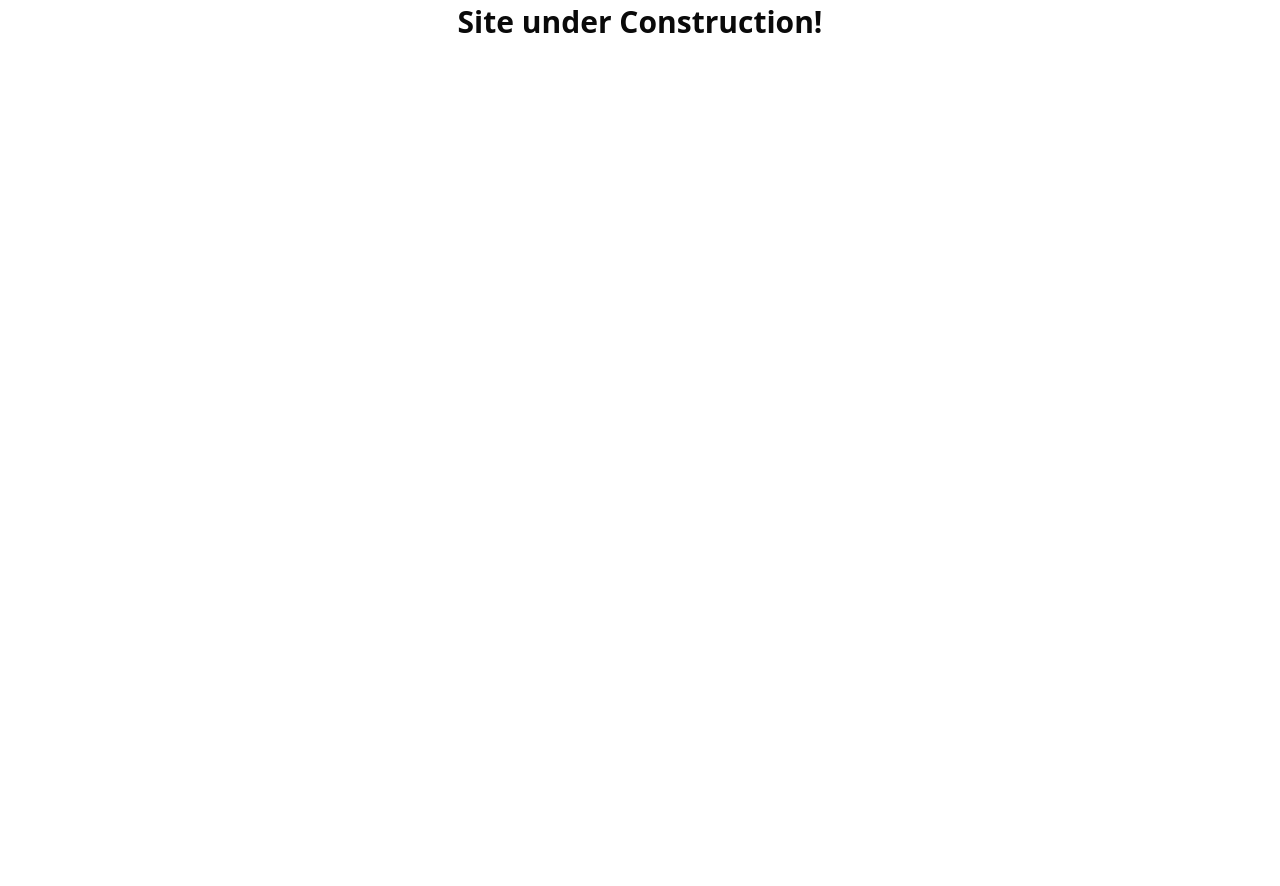
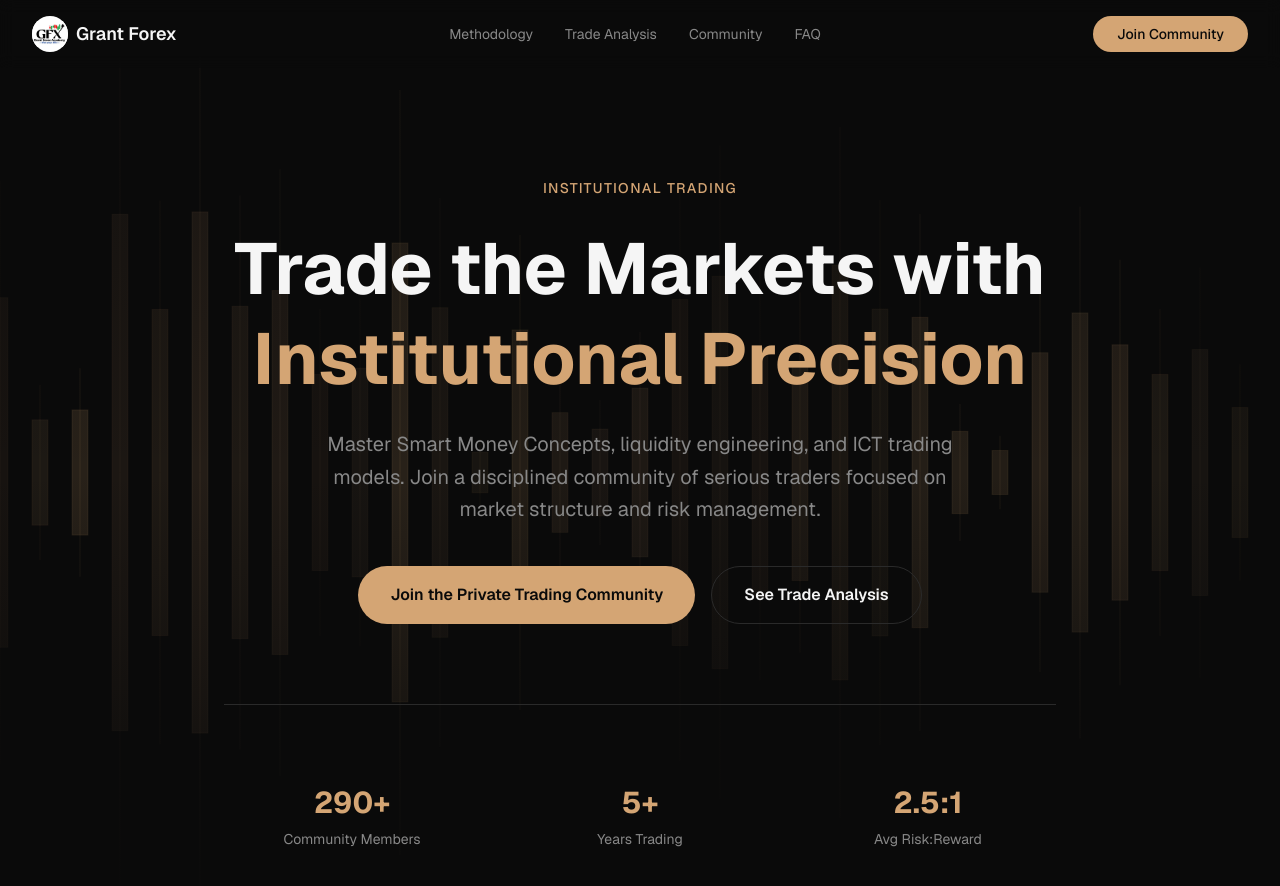
Before and after one commit to AdejohOS/grant-forex, a Next.js app: page / in a window 1280 px wide. Shown: the top 886 px of the page. Before the commit the page ends 800 px from the top, so only its background shows below. Built offline with nearby package versions, Linux system fonts and the light colour scheme.

Commit message:
hero section

```diff
--- a/src/app/globals.css
+++ b/src/app/globals.css
@@ -48,72 +48,116 @@
 }
 
 :root {
-  --radius: 0.625rem;
-  --background: oklch(1 0 0);
-  --foreground: oklch(0.145 0 0);
-  --card: oklch(1 0 0);
-  --card-foreground: oklch(0.145 0 0);
-  --popover: oklch(1 0 0);
-  --popover-foreground: oklch(0.145 0 0);
-  --primary: oklch(0.205 0 0);
-  --primary-foreground: oklch(0.985 0 0);
-  --secondary: oklch(0.97 0 0);
-  --secondary-foreground: oklch(0.205 0 0);
-  --muted: oklch(0.97 0 0);
-  --muted-foreground: oklch(0.556 0 0);
-  --accent: oklch(0.97 0 0);
-  --accent-foreground: oklch(0.205 0 0);
-  --destructive: oklch(0.577 0.245 27.325);
-  --border: oklch(0.922 0 0);
-  --input: oklch(0.922 0 0);
-  --ring: oklch(0.708 0 0);
-  --chart-1: oklch(0.646 0.222 41.116);
-  --chart-2: oklch(0.6 0.118 184.704);
-  --chart-3: oklch(0.398 0.07 227.392);
-  --chart-4: oklch(0.828 0.189 84.429);
-  --chart-5: oklch(0.769 0.188 70.08);
-  --sidebar: oklch(0.985 0 0);
-  --sidebar-foreground: oklch(0.145 0 0);
-  --sidebar-primary: oklch(0.205 0 0);
-  --sidebar-primary-foreground: oklch(0.985 0 0);
-  --sidebar-accent: oklch(0.97 0 0);
-  --sidebar-accent-foreground: oklch(0.205 0 0);
-  --sidebar-border: oklch(0.922 0 0);
-  --sidebar-ring: oklch(0.708 0 0);
+  /* Dark institutional trading theme */
+  --background: #0a0a0a;
+  --foreground: #f5f5f5;
+  --card: #141414;
+  --card-foreground: #f5f5f5;
+  --popover: #141414;
+  --popover-foreground: #f5f5f5;
+  --primary: #d4a574;
+  --primary-foreground: #0a0a0a;
+  --secondary: #1a2847;
+  --secondary-foreground: #f5f5f5;
+  --muted: #2a2a2a;
+  --muted-foreground: #888888;
+  --accent: #d4a574;
+  --accent-foreground: #0a0a0a;
+  --destructive: #ef4444;
+  --destructive-foreground: #f5f5f5;
+  --border: #2a2a2a;
+  --input: #1a1a1a;
+  --ring: #d4a574;
+  --chart-1: #d4a574;
+  --chart-2: #1a2847;
+  --chart-3: #3a5a7f;
+  --chart-4: #2a2a2a;
+  --chart-5: #888888;
+  --radius: 1rem;
+  --sidebar: #0a0a0a;
+  --sidebar-foreground: #f5f5f5;
+  --sidebar-primary: #d4a574;
+  --sidebar-primary-foreground: #0a0a0a;
+  --sidebar-accent: #1a2847;
+  --sidebar-accent-foreground: #f5f5f5;
+  --sidebar-border: #2a2a2a;
+  --sidebar-ring: #d4a574;
 }
 
 .dark {
-  --background: oklch(0.145 0 0);
-  --foreground: oklch(0.985 0 0);
-  --card: oklch(0.205 0 0);
-  --card-foreground: oklch(0.985 0 0);
-  --popover: oklch(0.205 0 0);
-  --popover-foreground: oklch(0.985 0 0);
-  --primary: oklch(0.922 0 0);
-  --primary-foreground: oklch(0.205 0 0);
-  --secondary: oklch(0.269 0 0);
-  --secondary-foreground: oklch(0.985 0 0);
-  --muted: oklch(0.269 0 0);
-  --muted-foreground: oklch(0.708 0 0);
-  --accent: oklch(0.269 0 0);
-  --accent-foreground: oklch(0.985 0 0);
-  --destructive: oklch(0.704 0.191 22.216);
-  --border: oklch(1 0 0 / 10%);
-  --input: oklch(1 0 0 / 15%);
-  --ring: oklch(0.556 0 0);
-  --chart-1: oklch(0.488 0.243 264.376);
-  --chart-2: oklch(0.696 0.17 162.48);
-  --chart-3: oklch(0.769 0.188 70.08);
-  --chart-4: oklch(0.627 0.265 303.9);
-  --chart-5: oklch(0.645 0.246 16.439);
-  --sidebar: oklch(0.205 0 0);
-  --sidebar-foreground: oklch(0.985 0 0);
-  --sidebar-primary: oklch(0.488 0.243 264.376);
-  --sidebar-primary-foreground: oklch(0.985 0 0);
-  --sidebar-accent: oklch(0.269 0 0);
-  --sidebar-accent-foreground: oklch(0.985 0 0);
-  --sidebar-border: oklch(1 0 0 / 10%);
-  --sidebar-ring: oklch(0.556 0 0);
+  --background: #0a0a0a;
+  --foreground: #f5f5f5;
+  --card: #141414;
+  --card-foreground: #f5f5f5;
+  --popover: #141414;
+  --popover-foreground: #f5f5f5;
+  --primary: #d4a574;
+  --primary-foreground: #0a0a0a;
+  --secondary: #1a2847;
+  --secondary-foreground: #f5f5f5;
+  --muted: #2a2a2a;
+  --muted-foreground: #888888;
+  --accent: #d4a574;
+  --accent-foreground: #0a0a0a;
+  --destructive: #ef4444;
+  --destructive-foreground: #f5f5f5;
+  --border: #2a2a2a;
+  --input: #1a1a1a;
+  --ring: #d4a574;
+  --chart-1: #d4a574;
+  --chart-2: #1a2847;
+  --chart-3: #3a5a7f;
+  --chart-4: #2a2a2a;
+  --chart-5: #888888;
+  --sidebar: #0a0a0a;
+  --sidebar-foreground: #f5f5f5;
+  --sidebar-primary: #d4a574;
+  --sidebar-primary-foreground: #0a0a0a;
+  --sidebar-accent: #1a2847;
+  --sidebar-accent-foreground: #f5f5f5;
+  --sidebar-border: #2a2a2a;
+  --sidebar-ring: #d4a574;
+}
+
+@theme inline {
+  --font-sans: "Geist", "Geist Fallback";
+  --font-mono: "Geist Mono", "Geist Mono Fallback";
+  --color-background: var(--background);
+  --color-foreground: var(--foreground);
+  --color-card: var(--card);
+  --color-card-foreground: var(--card-foreground);
+  --color-popover: var(--popover);
+  --color-popover-foreground: var(--popover-foreground);
+  --color-primary: var(--primary);
+  --color-primary-foreground: var(--primary-foreground);
+  --color-secondary: var(--secondary);
+  --color-secondary-foreground: var(--secondary-foreground);
+  --color-muted: var(--muted);
+  --color-muted-foreground: var(--muted-foreground);
+  --color-accent: var(--accent);
+  --color-accent-foreground: var(--accent-foreground);
+  --color-destructive: var(--destructive);
+  --color-destructive-foreground: var(--destructive-foreground);
+  --color-border: var(--border);
+  --color-input: var(--input);
+  --color-ring: var(--ring);
+  --color-chart-1: var(--chart-1);
+  --color-chart-2: var(--chart-2);
+  --color-chart-3: var(--chart-3);
+  --color-chart-4: var(--chart-4);
+  --color-chart-5: var(--chart-5);
+  --radius-sm: calc(var(--radius) - 4px);
+  --radius-md: calc(var(--radius) - 2px);
+  --radius-lg: var(--radius);
+  --radius-xl: calc(var(--radius) + 4px);
+  --color-sidebar: var(--sidebar);
+  --color-sidebar-foreground: var(--sidebar-foreground);
+  --color-sidebar-primary: var(--sidebar-primary);
+  --color-sidebar-primary-foreground: var(--sidebar-primary-foreground);
+  --color-sidebar-accent: var(--sidebar-accent);
+  --color-sidebar-accent-foreground: var(--sidebar-accent-foreground);
+  --color-sidebar-border: var(--sidebar-border);
+  --color-sidebar-ring: var(--sidebar-ring);
 }
 
 @layer base {
--- a/src/app/page.tsx
+++ b/src/app/page.tsx
@@ -1,9 +1,11 @@
+import Navbar from "@/components/navbar";
+import Hero from "@/components/sections/hero";
+
 export default function Home() {
   return (
-    <div className="w-screen h-full">
-      <p className="text-3xl flex justify-center items-center flex-col mt-1 font-bold">
-        Site under Construction!
-      </p>
+    <div className="bg-background">
+      <Navbar />
+      <Hero />
     </div>
   );
 }
--- /dev/null
+++ b/src/components/navbar.tsx
@@ -0,0 +1,87 @@
+"use client";
+
+import { useState, useEffect } from "react";
+import Link from "next/link";
+import Image from "next/image";
+
+export default function Navbar() {
+  const [isScrolled, setIsScrolled] = useState(false);
+
+  useEffect(() => {
+    const handleScroll = () => {
+      setIsScrolled(window.scrollY > 0);
+    };
+    window.addEventListener("scroll", handleScroll);
+    return () => window.removeEventListener("scroll", handleScroll);
+  }, []);
+
+  const scrollToSection = (id: string) => {
+    const element = document.getElementById(id);
+    element?.scrollIntoView({ behavior: "smooth" });
+  };
+
+  return (
+    <nav
+      className={`fixed top-0 w-full z-50 transition-all duration-300 ${
+        isScrolled
+          ? "bg-background/95 backdrop-blur border-b border-border"
+          : "bg-background/50 backdrop-blur"
+      }`}
+    >
+      <div className="max-w-7xl mx-auto px-4 sm:px-6 lg:px-8 py-4">
+        <div className="flex items-center justify-between">
+          {/* Logo */}
+          <Link href="/" className="flex items-center gap-2">
+            <div className="w-9 h-9 bg-white overflow-hidden rounded-full flex items-center justify-center">
+              <Image
+                src="/images/grant.png"
+                alt="Grant Forex Logo"
+                width={100}
+                height={100}
+              />
+            </div>
+            <span className="text-lg font-semibold text-foreground hidden sm:inline">
+              Grant Forex
+            </span>
+          </Link>
+
+          {/* Nav Links */}
+          <div className="hidden md:flex items-center gap-8">
+            <button
+              onClick={() => scrollToSection("methodology")}
+              className="text-sm text-muted-foreground hover:text-foreground transition-colors"
+            >
+              Methodology
+            </button>
+            <button
+              onClick={() => scrollToSection("breakdown")}
+              className="text-sm text-muted-foreground hover:text-foreground transition-colors"
+            >
+              Trade Analysis
+            </button>
+            <button
+              onClick={() => scrollToSection("community")}
+              className="text-sm text-muted-foreground hover:text-foreground transition-colors"
+            >
+              Community
+            </button>
+            <button
+              onClick={() => scrollToSection("faq")}
+              className="text-sm text-muted-foreground hover:text-foreground transition-colors"
+            >
+              FAQ
+            </button>
+          </div>
+
+          {/* CTA Button */}
+          <button
+            onClick={() => scrollToSection("community")}
+            className="px-6 py-2 bg-accent text-accent-foreground rounded-full text-sm font-medium hover:bg-accent/90 transition-colors"
+          >
+            Join Community
+          </button>
+        </div>
+      </div>
+    </nav>
+  );
+}
--- /dev/null
+++ b/src/components/sections/hero.tsx
@@ -0,0 +1,145 @@
+"use client";
+
+import { useEffect, useRef } from "react";
+
+export default function Hero() {
+  const canvasRef = useRef<HTMLCanvasElement>(null);
+
+  useEffect(() => {
+    const canvas = canvasRef.current;
+    if (!canvas) return;
+
+    const ctx = canvas.getContext("2d");
+    if (!ctx) return;
+
+    canvas.width = canvas.offsetWidth;
+    canvas.height = canvas.offsetHeight;
+
+    // Generate initial candlestick data with animation params
+    const spacing = 40;
+    const height = canvas.height;
+    const candlesticks: Array<{
+      x: number;
+      baseHeight: number;
+      phase: number;
+      speed: number;
+    }> = [];
+
+    for (let x = 0; x < canvas.width; x += spacing) {
+      candlesticks.push({
+        x: x,
+        baseHeight: Math.random() * height * 0.6 + height * 0.2,
+        phase: Math.random() * Math.PI * 2,
+        speed: 0.5 + Math.random() * 0.5,
+      });
+    }
+
+    let startTime = Date.now();
+
+    // Draw animated candlesticks
+    const drawCandlesticks = () => {
+      ctx.clearRect(0, 0, canvas.width, canvas.height);
+
+      const elapsed = (Date.now() - startTime) / 1000;
+      const heightVariation = height * 0.15;
+
+      candlesticks.forEach((stick) => {
+        // Animate the wick height with sine wave
+        const animation = Math.sin(elapsed * stick.speed + stick.phase);
+        const wickHeight = stick.baseHeight + animation * heightVariation;
+        const bodyHeight = wickHeight * 0.6;
+        const bodyY = height * 0.5 - bodyHeight / 2;
+
+        // Vary opacity for dynamic effect
+        const opacityVariation =
+          (Math.sin(elapsed * stick.speed * 0.7 + stick.phase) + 1) / 2;
+        const baseOpacity = 0.04 + opacityVariation * 0.06;
+
+        ctx.strokeStyle = `rgba(212, 165, 116, ${baseOpacity})`;
+        ctx.lineWidth = 1;
+
+        // Wick
+        ctx.beginPath();
+        ctx.moveTo(stick.x, height * 0.5 - wickHeight / 2);
+        ctx.lineTo(stick.x, height * 0.5 + wickHeight / 2);
+        ctx.stroke();
+
+        // Body
+        ctx.fillStyle = `rgba(212, 165, 116, ${baseOpacity * 1.5})`;
+        ctx.fillRect(stick.x - 8, bodyY, 16, bodyHeight);
+        ctx.strokeRect(stick.x - 8, bodyY, 16, bodyHeight);
+      });
+
+      requestAnimationFrame(drawCandlesticks);
+    };
+
+    drawCandlesticks();
+
+    const resizeObserver = new ResizeObserver(() => {
+      canvas.width = canvas.offsetWidth;
+      canvas.height = canvas.offsetHeight;
+      startTime = Date.now();
+    });
+    resizeObserver.observe(canvas);
+
+    return () => resizeObserver.disconnect();
+  }, []);
+
+  return (
+    <section
+      id="hero"
+      className="relative min-h-screen pt-20 flex items-center justify-center overflow-hidden"
+    >
+      {/* Background Canvas */}
+      <canvas ref={canvasRef} className="absolute inset-0 w-full h-full" />
+
+      {/* Dark Overlay */}
+      <div className="absolute inset-0 bg-gradient-to-b from-background/50 via-transparent to-background" />
+
+      {/* Content */}
+      <div className="relative z-10 max-w-4xl mx-auto px-4 sm:px-6 lg:px-8 py-24 text-center">
+        <div className="mb-6 inline-block">
+          <span className="text-sm uppercase tracking-widest text-accent font-medium">
+            Institutional Trading
+          </span>
+        </div>
+
+        <h1 className="text-5xl sm:text-6xl lg:text-7xl font-bold text-foreground mb-6 leading-tight">
+          Trade the Markets with{" "}
+          <span className="text-accent">Institutional Precision</span>
+        </h1>
+
+        <p className="text-lg sm:text-xl text-muted-foreground mb-10 max-w-2xl mx-auto leading-relaxed">
+          Master Smart Money Concepts, liquidity engineering, and ICT trading
+          models. Join a disciplined community of serious traders focused on
+          market structure and risk management.
+        </p>
+
+        <div className="flex flex-col sm:flex-row gap-4 justify-center">
+          <button className="px-8 py-4 bg-accent text-accent-foreground rounded-full font-semibold text-base hover:bg-accent/90 transition-all duration-300 transform hover:scale-105">
+            Join the Private Trading Community
+          </button>
+          <button className="px-8 py-4 border border-border text-foreground rounded-full font-semibold text-base hover:bg-card hover:border-accent transition-all duration-300">
+            See Trade Analysis
+          </button>
+        </div>
+
+        {/* Stats */}
+        <div className="grid grid-cols-3 gap-8 mt-20 pt-20 border-t border-border">
+          <div className="text-center">
+            <div className="text-3xl font-bold text-accent mb-2">290+</div>
+            <p className="text-sm text-muted-foreground">Community Members</p>
+          </div>
+          <div className="text-center">
+            <div className="text-3xl font-bold text-accent mb-2">5+</div>
+            <p className="text-sm text-muted-foreground">Years Trading</p>
+          </div>
+          <div className="text-center">
+            <div className="text-3xl font-bold text-accent mb-2">2.5:1</div>
+            <p className="text-sm text-muted-foreground">Avg Risk:Reward</p>
+          </div>
+        </div>
+      </div>
+    </section>
+  );
+}
```
Also changed, not shown: public/images/grant.png (added).
